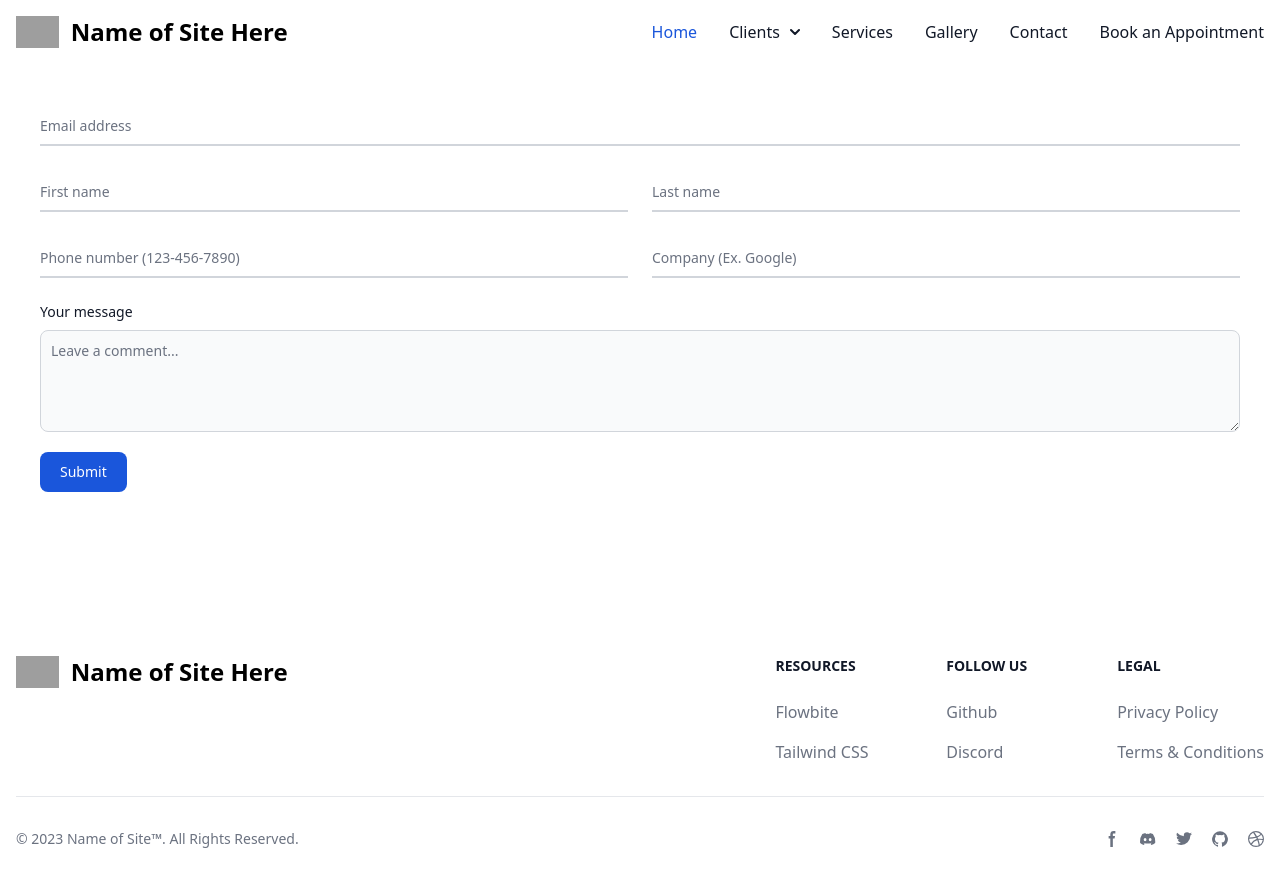
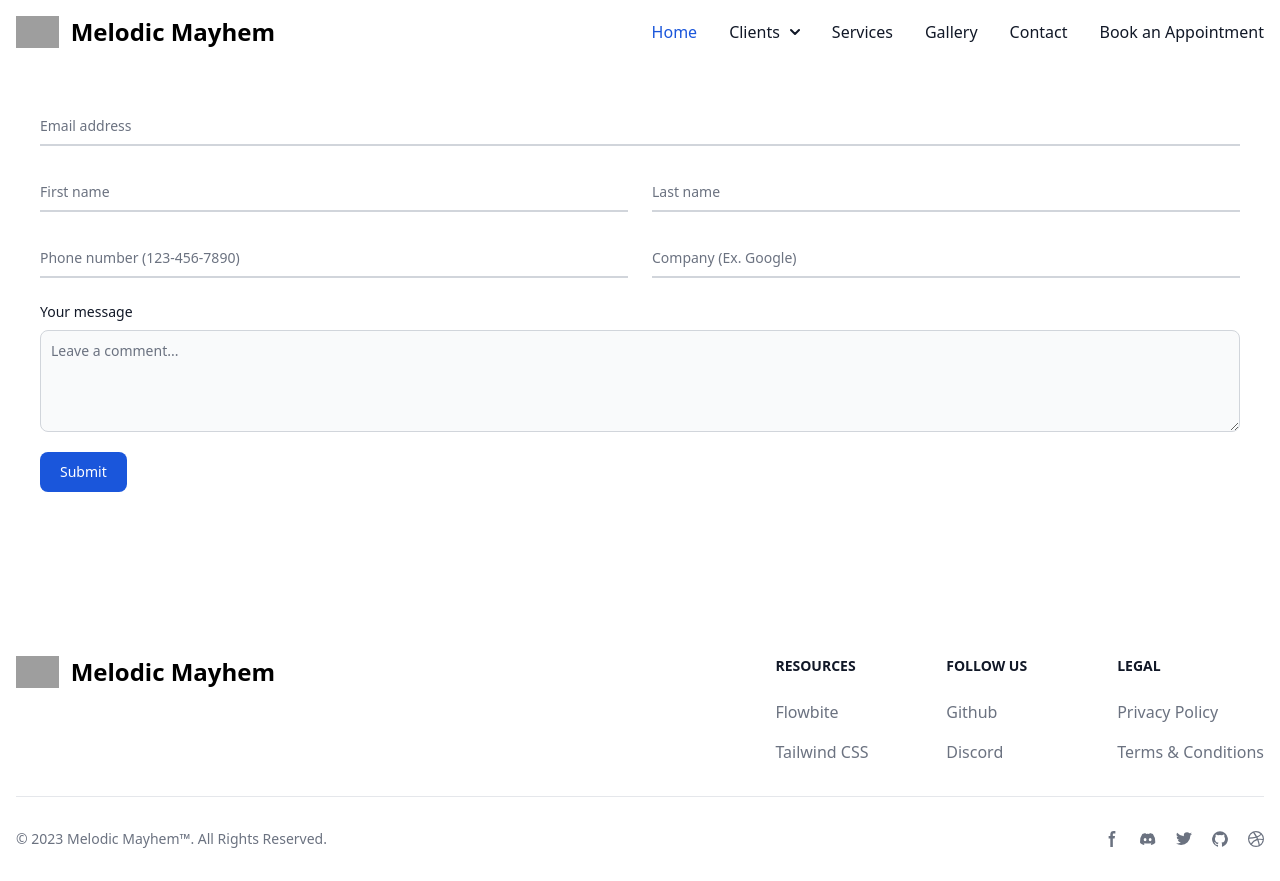
Before and after one commit to Jkhall81/CrystalsWebsite, a Flask app: page /contact in a window 1280 px wide. Run offline with Flask 3, Linux system fonts and the light colour scheme; style sheets or scripts are compiled from the project's sources; some libraries are stand-ins or nearby versions; grey boxes are pictures that could not be loaded.

Commit message:
added name of site to navbar and footer, need to add it to the head title... going to do user login next.

```diff
--- a/website/templates/footer.html
+++ b/website/templates/footer.html
@@ -4,7 +4,7 @@
             <div class="mb-6 md:mb-0">
                 <a href="https://flowbite.com/" class="flex items-center">
                     <img src="https://flowbite.com/docs/images/logo.svg" class="h-8 mr-3" alt="FlowBite Logo"/>
-                    <span class="self-center text-2xl font-semibold whitespace-nowrap dark:text-white">Name of Site Here</span>
+                    <span class="self-center text-2xl font-semibold whitespace-nowrap dark:text-white">Melodic Mayhem</span>
                 </a>
             </div>
             <div class="grid grid-cols-2 gap-8 sm:gap-6 sm:grid-cols-3">
@@ -45,7 +45,8 @@
         </div>
         <hr class="my-6 border-gray-200 sm:mx-auto dark:border-gray-700 lg:my-8"/>
         <div class="sm:flex sm:items-center sm:justify-between">
-          <span class="text-sm text-gray-500 sm:text-center dark:text-gray-400">© 2023 <a href="https://flowbite.com/" class="hover:underline">Name of Site™</a>. All Rights Reserved.
+          <span class="text-sm text-gray-500 sm:text-center dark:text-gray-400">© 2023 <a href="https://flowbite.com/"
+                                                                                          class="hover:underline">Melodic Mayhem™</a>. All Rights Reserved.
           </span>
             <div class="flex mt-4 space-x-5 sm:justify-center sm:mt-0">
                 <a href="#" class="text-gray-500 hover:text-gray-900 dark:hover:text-white">
--- a/website/templates/navbar.html
+++ b/website/templates/navbar.html
@@ -2,7 +2,7 @@
     <div class="max-w-screen-xl flex flex-wrap items-center justify-between mx-auto p-4">
         <a href="#" class="flex items-center">
             <img src="https://flowbite.com/docs/images/logo.svg" class="h-8 mr-3" alt="Flowbite Logo"/>
-            <span class="self-center text-2xl font-semibold whitespace-nowrap dark:text-white">Name of Site Here</span>
+            <span class="self-center text-2xl font-semibold whitespace-nowrap dark:text-white">Melodic Mayhem</span>
         </a>
         <button data-collapse-toggle="navbar-dropdown" type="button"
                 class="inline-flex items-center p-2 w-10 h-10 justify-center text-sm text-gray-500 rounded-lg md:hidden hover:bg-gray-100 focus:outline-none focus:ring-2 focus:ring-gray-200 dark:text-gray-400 dark:hover:bg-gray-700 dark:focus:ring-gray-600"
```
Also changed, not shown: website/clients.py (added).
